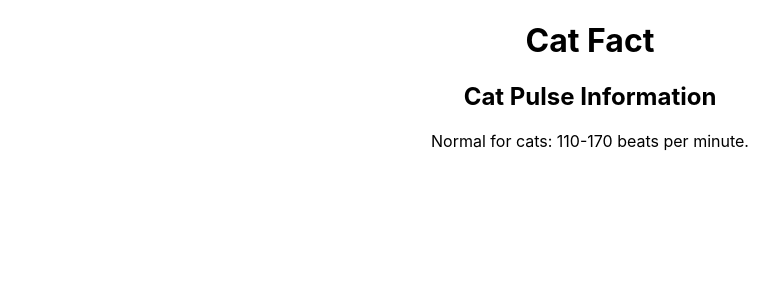
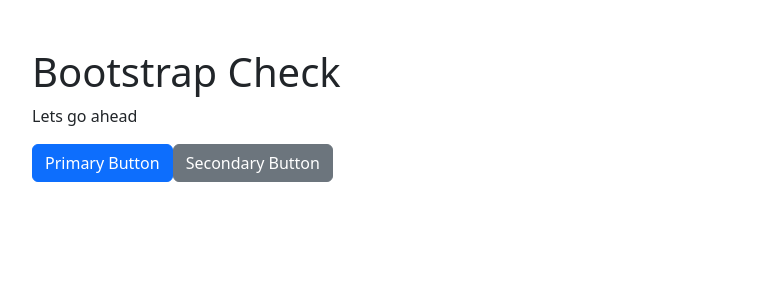
Before and after one commit to meena108/web_react_wolves, a React (Create React App) app: page / in a window 1280 px wide. Shown: the top 300 px of the page, without its empty margins (50-825 px from the left). Built offline with nearby package versions, Linux system fonts and the light colour scheme; no server answers.

Commit message:
react bootstrap button

```diff
--- a/package.json
+++ b/package.json
@@ -5,7 +5,9 @@
   "dependencies": {
     "@testing-library/user-event": "^13.5.0",
     "axios": "^1.6.7",
+    "bootstrap": "^5.3.3",
     "react": "^18.2.0",
+    "react-bootstrap": "^2.10.1",
     "react-dom": "^18.2.0",
     "react-scripts": "^5.0.1",
     "react-test-renderer": "^18.2.0",
--- a/src/App.js
+++ b/src/App.js
@@ -1,34 +1,20 @@
-import React, { useEffect, useState } from 'react'; // Importing useEffect and useState hooks
-import './App.css'; // Importing the CSS file
+//checking how bootstrap works in react simple exmaple. First install the dependencies and secondary is run it
+import React from 'react';
+import 'bootstrap/dist/css/bootstrap.min.css';
+import { Button, Container, Row, Col } from 'react-bootstrap';
 
 function App() {
-  // Using state to store the fetched data
-  const [fact, setFact] = useState('');
-  const [pulseInfo, setPulseInfo] = useState('');
-
-  useEffect(() => {
-    // Fetching the cat fact
-    fetch("https://catfact.ninja/fact")
-      .then((res) => res.json())
-      .then((data) => {
-        // Setting the fetched fact into the state
-        setFact(data.fact);
-      })
-      .catch((error) => {
-        console.error('Error fetching cat fact:', error);
-      });
-
-    // Setting the pulse information
-    setPulseInfo('Normal for cats: 110-170 beats per minute.');
-  }, []); // Empty dependency array to ensure useEffect only runs once
-
   return (
-    <div className="App">
-      <h1>Cat Fact</h1>
-      <p>{fact}</p>
-      <h2>Cat Pulse Information</h2>
-      <p>{pulseInfo}</p>
-    </div>
+    <Container>
+      <Row className="mt-5">
+        <Col>
+          <h1>Bootstrap Check</h1>
+          <p>Lets go ahead</p>
+          <Button variant="primary">Primary Button</Button>
+          <Button variant="secondary">Secondary Button</Button>
+        </Col>
+      </Row>
+    </Container>
   );
 }
 
```
Also changed, not shown: 1 other file (tests, documents, lock files or other folders).
